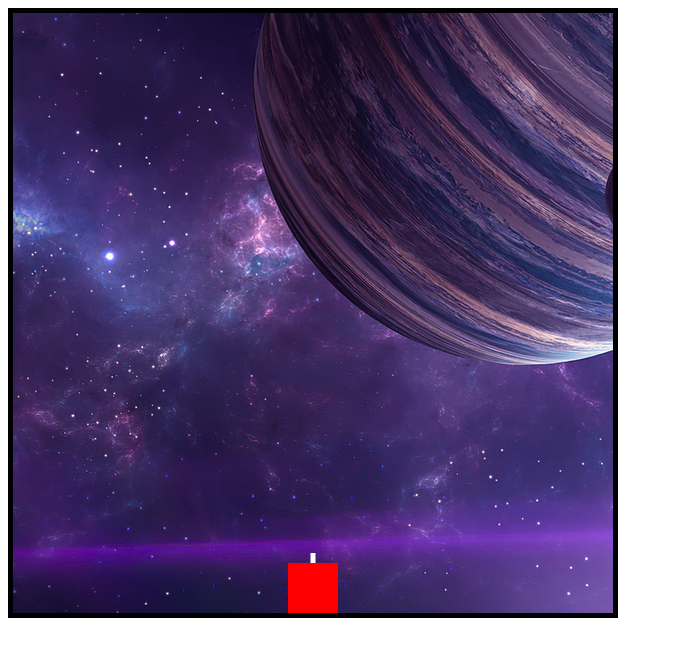
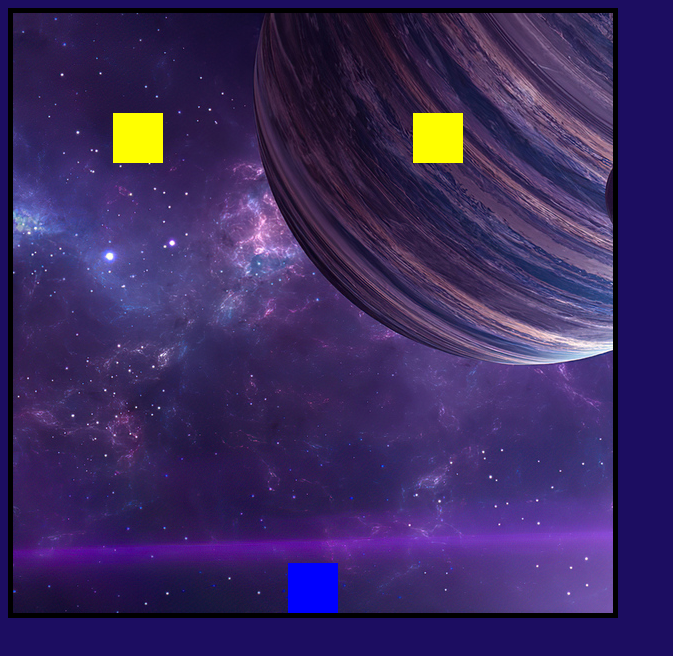
Before and after one commit to Kiss-Martin/jsprojekt, a plain HTML site: page index.html in a window 1280 px wide. Shown: the whole page, without its empty margins (0-673 px from the left). Drawn offline with Linux system fonts and the light colour scheme.

Commit message:
NEM MŰKÖDIK AZ ENEMY ÁÁÁÁÁÁÁÁÁÁÁÁÁÁÁÁÁ

```diff
--- a/script.js
+++ b/script.js
@@ -1,9 +1,85 @@
+class BulletController{
+    bullets = [];
+    timerTillNextBullet = 0;
+    constructor(canvas) {
+         this.canvas = canvas;
+    }
+
+    shoot(x, y, speed, delay) {
+        if(this.timerTillNextBullet <= 0) {
+            this.bullets.push(new Bullet(x, y, speed));
+            this.timerTillNextBullet = delay;
+        }
+
+        this.timerTillNextBullet--;
+    }
+
+    draw(ctx) {
+        // console.log(this.bullets.length)
+        this.bullets.forEach((bullet) => {
+                if(this.checkProjectileOffScreen(bullet)) {
+                    const index = this.bullets.indexOf(bullet)
+                    this.bullets.splice(index, 1)
+                }
+            bullet.draw(ctx)});
+    }
+
+    checkProjectileOffScreen(bullet) {
+        return bullet.y <= -bullet.height;
+    }
+}
+
+class Bullet{
+    constructor(x, y, speed) {
+        this.x = x;
+        this.y = y;
+        this.speed = speed;
+        this.width = projectileWidth;
+        this.height = projectileHeight;
+        this.color = projectileColor;
+    }
+
+    draw(ctx) {
+
+        ctx.fill = this.color;
+        this.y -= this.speed;
+        ctx.fillRect(this.x, this.y, this.width, this.height)
+    }
+}
+
+class Enemy{
+    constructor(x, y) {
+        this.x = x;
+        this.y = y;
+        this.color = "yellow";
+        this.width = 50;
+        this.height = 50;
+
+    }
+
+    draw(ctx) {
+
+        ctx.fillStyle = this.color;
+        ctx.fillRect(this.x, this.y, this.width, this.height);
+
+    }
+}
 
 //CANVAS
+
+
+
+const cvs = document.querySelector('#cvs');
+
+const ctx = cvs.getContext('2d');
+
 const cvsHeight = 600;
 
 const cvsWidth = 600;
 
+
+//BULLET CONTROLLER
+const bulletController = new BulletController(cvs);
 
 //SHUTTLE
 const shuttleWidth = 50;
@@ -14,48 +90,78 @@ const shuttleSpeed = 25;
 
 let shuttleX = (cvsWidth - shuttleWidth) / 2;
 
+let shuttleY = cvsHeight - shuttleHeight;
+
 //PROJECTILE
-const projectileSpeed = 50;
+const projectileSpeed = 7;
+
+const projectileDelay = 5;
 
 const projectileWidth = 5;
 
 const projectileHeight = 10;
 
+const projectileColor = "red";
+
 const projectileX = shuttleX + (shuttleWidth / 2) - (projectileWidth / 2);
 
-const projectileY = cvsHeight - shuttleHeight - projectileHeight;
+const projectileY = shuttleY - projectileHeight;
+
+let shootPressed = false;
+
+function draw() {
 
 
-function draw() {
-    cvs = document.querySelector('#cvs');
-    const c = cvs.getContext('2d');
-
-    c.clearRect(0, 0, cvsWidth, cvsHeight);
+    ctx.clearRect(0, 0, cvsWidth, cvsHeight);
 
 
 
-    c.fillStyle = '#F00';
-    c.fillRect(shuttleX, cvsHeight - shuttleHeight, shuttleWidth, shuttleHeight)
 
-    c.fillStyle = '#FFF';
-    c.fillRect(projectileX, projectileY, projectileWidth, projectileHeight)
 
+    ctx.fillStyle = "blue";
+    ctx.fillRect(shuttleX, shuttleY, shuttleWidth, shuttleHeight)
+    ctx.fillStyle = projectileColor;
+    bulletController.draw(ctx);
+    shoot();
+
+     let enemy1 = new Enemy(100, 100).draw(ctx);
+
+     let enemy2 = new Enemy(400, 100).draw(ctx);
 
 }
 
-function keyDownEventListener(event) {
-    // console.log(event);
-    if (event.key == 'ArrowRight' && shuttleX + shuttleWidth < cvsWidth) {
-        shuttleX += shuttleSpeed;
-    }
-    if (event.key == 'ArrowLeft' && shuttleX > 0) {
-        shuttleX -= shuttleSpeed;
-    }
-    if (event.key == 'Space') {
-        //TODO
+function shoot() {
+    if(shootPressed) {
+        // console.log("LŐ!");
+        bulletController.shoot(shuttleX + (shuttleWidth / 2) - (projectileWidth / 2), shuttleY, projectileSpeed, projectileDelay);
     }
 }
 
 
+
+keydown = (e) => {
+    if (e.code == 'ArrowRight' && shuttleX + shuttleWidth < cvsWidth) {
+        shuttleX += shuttleSpeed;
+
+    }
+    if (e.code == 'ArrowLeft' && shuttleX > 0) {
+        shuttleX -= shuttleSpeed;
+    }
+    if(e.code == "Space") {
+        shootPressed = true;
+    }
+}
+
+keyup = (e) => {
+    if(e.code == "Space") {
+        shootPressed = false;
+    }
+}
+
+
+
 const interval = setInterval(draw, 5);
-window.addEventListener('keydown', keyDownEventListener)
+
+
+document.addEventListener("keydown", keydown)
+window.addEventListener('keyup', keyup)
--- a/style.css
+++ b/style.css
@@ -1,3 +1,8 @@
+body {
+    background-color: rgb(28, 13, 97);
+}
+
+
 #cvs {
     border: 5px solid black;
     background-image: url('space_background.jpg');
```
